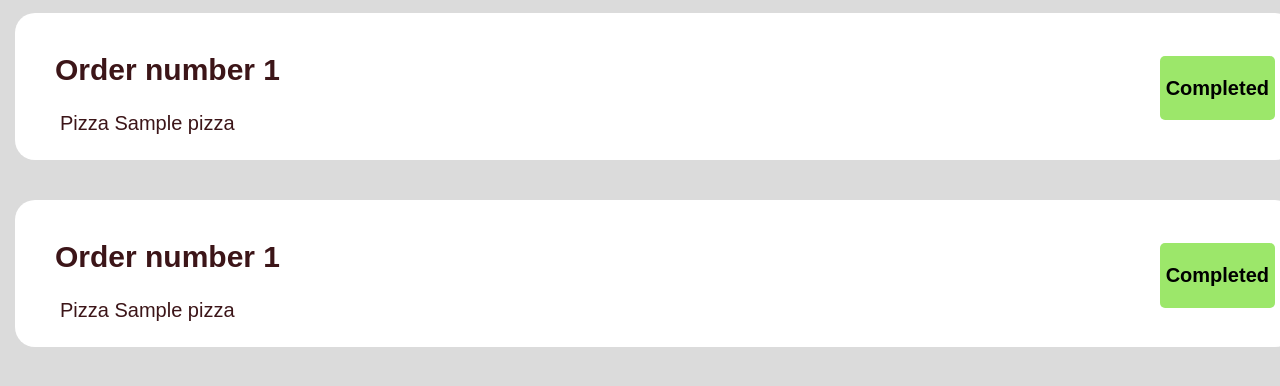
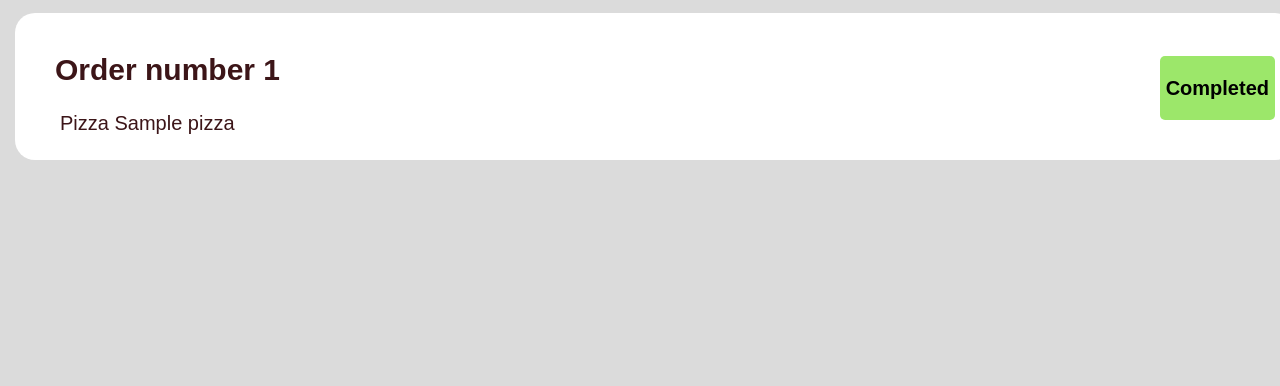
Before and after one commit to rubengurski/Project, a Flask app: template templates/Luigi.html in a window 1280 px wide. Shown: the part 231-617 px from the top of the page. Run offline with Flask 3, Linux system fonts and the light colour scheme; the template is opened without the code that fills it: most values are stand-ins (such as "Sample title", 1, 10 or a date in 2020).

Commit message:
For loops luigi

```diff
--- a/app.py
+++ b/app.py
@@ -11,6 +11,8 @@
 TotalPrice=float(0)
 scroll=''
 uniqueID=''
+totalOrder = []
+allOrders = []
 
 @app.route('/', methods=['POST', 'GET'])
 def home():
@@ -25,13 +27,11 @@
 @app.route('/luigi', methods=['POST', 'GET'])
 def luigi():
     global uniqueID
-    with open('ordersprocessed.csv', newline='') as csvfile:
-        reader = csv.DictReader(csvfile)
-        for row in reader:
-            print(row['Pizza'], row['uniqueID'])
-            Orders['Pizza']=uniqueID
-    print(str(Orders))
-    return render_template('Luigi.html', Overview=Overview, uniqueID=uniqueID, Orders=Orders)
+    global totalOrder
+    global allOrders
+    print(totalOrder)
+    n = 0
+    return render_template('Luigi.html', Overview=Overview, uniqueID=uniqueID, totalOrder = totalOrder, allOrders = allOrders, n=n)
 
 @app.route('/screen', methods=['POST', 'GET'])
 def screen_customers():
@@ -84,16 +84,16 @@
 @app.route('/pay', methods=['POST', 'GET'])
 def overview_pay():
     global uniqueID
+    global totalOrder
+    global allOrders
     current_time = datetime.now().time()
     uniqueID = current_time.hour * 3600 + current_time.minute * 60 + current_time.second
-    with open('ordersprocessed.csv', 'a', newline='') as csvfile:
-        fieldnames = ['Pizza', 'uniqueID']
-        writer = csv.DictWriter(csvfile, fieldnames=fieldnames)
-        writer.writeheader()
-        writer.writerow({'uniqueID':uniqueID})
-        for pizza in Overview:
-            writer.writerow({'Pizza':pizza})
-        writer.writerow({'Pizza':None})
+    totalOrder.append(uniqueID)
+    for item in Overview:
+        totalOrder.append(item)
+    print(totalOrder)
+    allOrders.append((totalOrder))
+
     return redirect('/reset')
 @app.route('/reset', methods=['POST', 'GET'])
 def reset():
--- a/templates/Luigi.html
+++ b/templates/Luigi.html
@@ -6,19 +6,24 @@
     </head>
     <body style="background-color: #dbdbdb; padding:15px">
         <p style="text-align: center; background-color: #dbdbdb; font-size: larger;"><strong>Orders</strong></p>
-        {% if Overview|length > 0 %}
+        {% if totalOrder|length > 0 %}
+            {%for item in allOrders %}
                 <div class = "item" style="border-radius: 20px;">
                     <div class="column">
                         <h1 class="item-name" style="margin-left: 0px">Order number {{ uniqueID }}</h1>
-                {% for pizza in Overview %}
-                <p style="font-size: 20px; margin: 5px">Pizza {{ pizza }}</p>
+                        {% for item in allOrders %}
+                            {%for order in item %}
+                                <p style="font-size: 20px; margin: 5px">{{ order }}</p>
+                            {% endfor %}
                         {% endfor %}
                     </div>
                     <div>
                         <button class="add" style="height: 60%; margin-top:20%">Completed</button>
                     </div>
                 </div>
+            {%endfor%}
         {% endif %}
+
         {% if Overview|length > 0 %}
         <div class = "item" style="border-radius: 20px">
             <div class="column">
```
Lines whose indentation alone changed are shown as unchanged.
